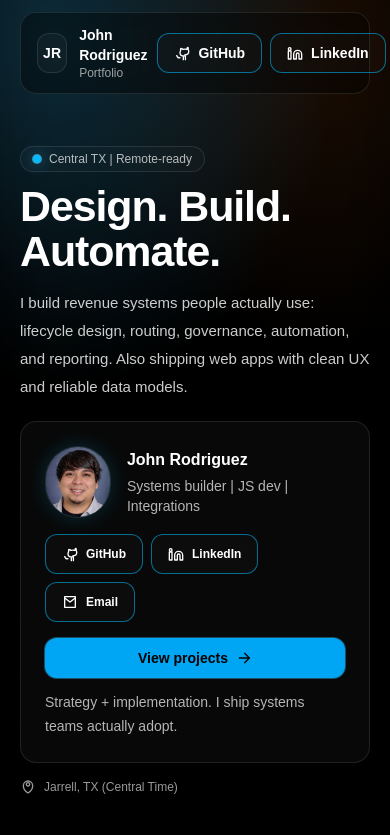
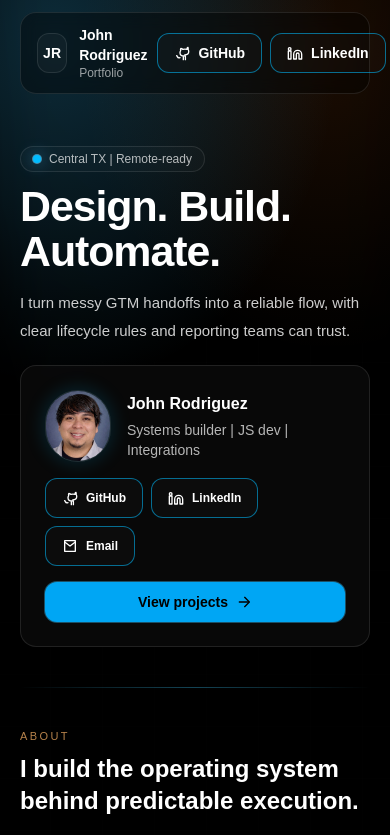
Before and after one commit to OS-DevSource/john-rodriguez-portfolio, a Next.js app: page / in a window 390 px wide. Shown: the top 835 px of the page. Built offline with nearby package versions, Linux system fonts and the light colour scheme.

Commit message:
chore: update hero subheader copy and remove redundant profile/location text

```diff
--- a/src/app/page.js
+++ b/src/app/page.js
@@ -27,9 +27,8 @@ const COPY = {
   name: "John Rodriguez",
   headline: "Systems builder | JS dev | Integrations",
   titleOneLine: "Systems builder | JS dev | Integrations",
-  signal: "Strategy + implementation. I ship systems teams actually adopt.",
   subhead:
-    "I build revenue systems people actually use: lifecycle design, routing, governance, automation, and reporting. Also shipping web apps with clean UX and reliable data models.",
+    "I turn messy GTM handoffs into a reliable flow, with clear lifecycle rules and reporting teams can trust.",
   location: "Jarrell, TX (Central Time)",
   email: "os.devsource@gmail.com",
   github: "https://github.com/OS-DevSource",
@@ -310,8 +309,6 @@ function ProfileSummary({ mailto, showHeroCtas = false, onViewProjects }) {
           </Button>
         </div>
       ) : null}
-
-      <div className="mt-3 text-sm leading-6 text-white/70">{COPY.signal}</div>
     </Card>
   );
 }
@@ -624,10 +621,6 @@ export default function PortfolioPage() {
                         <Icon name="pin" className="h-4 w-4" /> {COPY.location}
                       </div>
                     </div>
-
-                    <div className="mt-4 flex items-center gap-2 text-xs text-white/60 md:hidden">
-                      <Icon name="pin" className="h-4 w-4" /> {COPY.location}
-                    </div>
                   </div>
 
                   <div className="hidden min-w-0 md:block md:pt-2">
```
